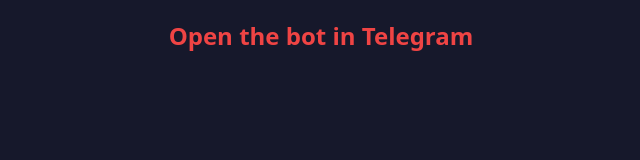
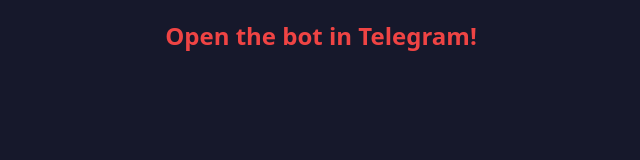
Before and after one commit to BraveRam/TL-TG-app, a React (Vite) app: page / in a window 1280 px wide. Shown: the top 160 px of the page, without its empty margins (319-959 px from the left). Built offline with nearby package versions, Linux system fonts and the light colour scheme.

Commit message:
Update App.jsx

```diff
--- a/src/App.jsx
+++ b/src/App.jsx
@@ -22,7 +22,7 @@
         )
     }
   } else{
-    return <h1 className="text-center text-2xl mt-5 font-extrabold text-red-500">Open the bot in Telegram</h1>
+    return <h1 className="text-center text-2xl mt-5 font-extrabold text-red-500">Open the bot in Telegram!</h1>
   }
 }
 
```
